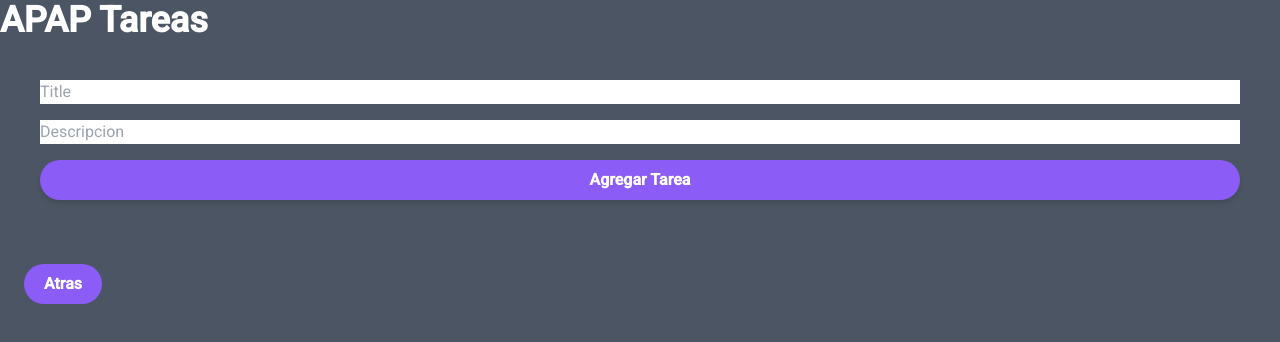
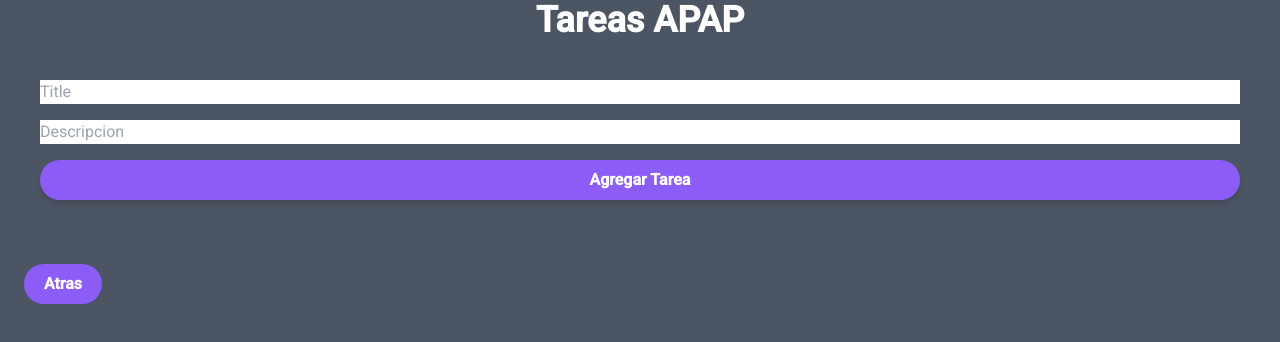
Before and after one commit to xryan0512/tasksCRUD, an Angular app: page /createtask in a window 1280 px wide. Shown: the top 342 px of the page. Built offline with nearby package versions, Linux system fonts and the light colour scheme.

Commit message:
center the title

```diff
--- a/src/app/app.component.html
+++ b/src/app/app.component.html
@@ -1,4 +1,4 @@
-<h1 class="text-4xl font-bold text-white">APAP Tareas</h1>
+<h1 class="flex justify-center text-4xl font-bold text-white">Tareas APAP</h1>
 
 <section>
   <router-outlet></router-outlet>
```
